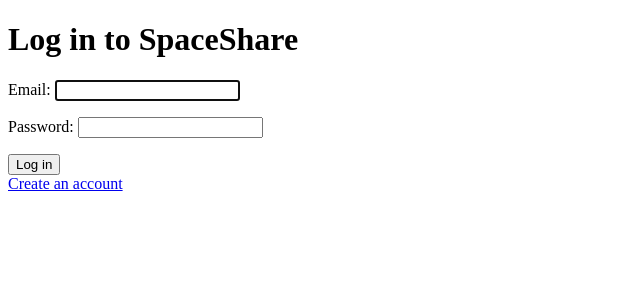
After one commit to abigail2327/SpaceShare, a Django app: page /login/ in a window 1280 px wide. The commit adds this page. Shown: the top 300 px of the page, without its empty margins (0-640 px from the left). Run offline with Django 5.2, Linux system fonts and the light colour scheme.

Commit message:
Add login and logout function

```diff
--- /dev/null
+++ b/spaceshare/templates/spaceshare/login.html
@@ -0,0 +1,20 @@
+<!DOCTYPE html>
+<html lang="en">
+<head>
+    <meta charset="UTF-8">
+    <meta name="viewport" content="width=device-width, initial-scale=1">
+    <title>Log in to SpaceShare</title>
+</head>
+<body>
+    <main>
+        <h1>Log in to SpaceShare</h1>
+        <form method="post">
+            {% csrf_token %}
+            {{ form.non_field_errors }}
+            {{ form.as_p }}
+            <button type="submit">Log in</button>
+        </form>
+        <a href="{% url 'register' %}">Create an account</a>
+    </main>
+</body>
+</html>
--- a/spaceshare_project/settings.py
+++ b/spaceshare_project/settings.py
@@ -131,3 +131,5 @@ MAILERS = {
 }
 
 AUTH_USER_MODEL = "spaceshare.User"
+LOGIN_REDIRECT_URL = "home"
+LOGIN_URL = "login"
--- a/spaceshare_project/urls.py
+++ b/spaceshare_project/urls.py
@@ -15,6 +15,7 @@ Including another URLconf
     2. Add a URL to urlpatterns:  path('blog/', include('blog.urls'))
 """
 from django.contrib import admin
+from django.contrib.auth import views as auth_views
 from django.urls import path
 
 from spaceshare.views import home, register
@@ -22,5 +23,7 @@ from spaceshare.views import home, register
 urlpatterns = [
     path('admin/', admin.site.urls),
     path('', home, name='home'),
+    path('login/', auth_views.LoginView.as_view(template_name='spaceshare/login.html'), name='login'),
+    path('logout/', auth_views.LogoutView.as_view(next_page='home'), name='logout'),
     path('register/', register, name='register'),
 ]
```
Also changed, not shown: spaceshare/templates/spaceshare/home.html (+8 -0 lines).
